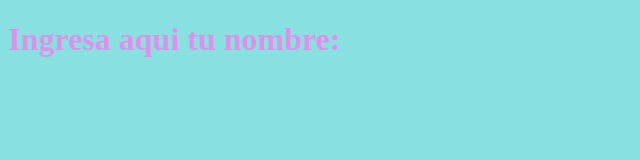
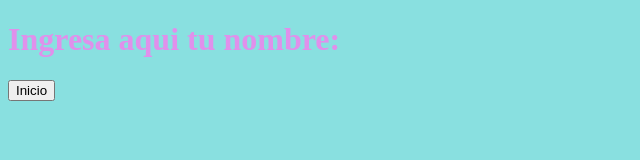
Before and after one commit to cmontope/HTML-Sena, a plain HTML site: page main/Index.html in a window 1280 px wide. Shown: the whole page, without its empty margins (0-640 px from the left). Drawn offline with Linux system fonts and the light colour scheme.

Commit message:
agregamos un boton

```diff
--- a/main/Index.html
+++ b/main/Index.html
@@ -9,6 +9,7 @@
 <body>
     <header>
         <h1>Ingresa aqui tu nombre: </h1>
+        <button>Inicio</button>
     </header>
     <footer></footer>
 </body>
```
